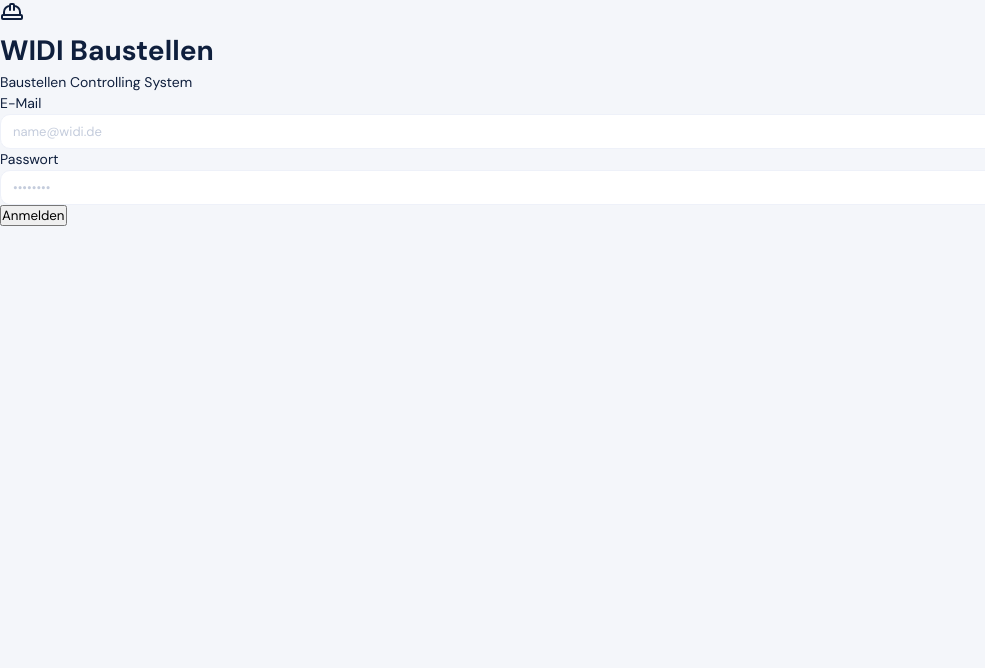
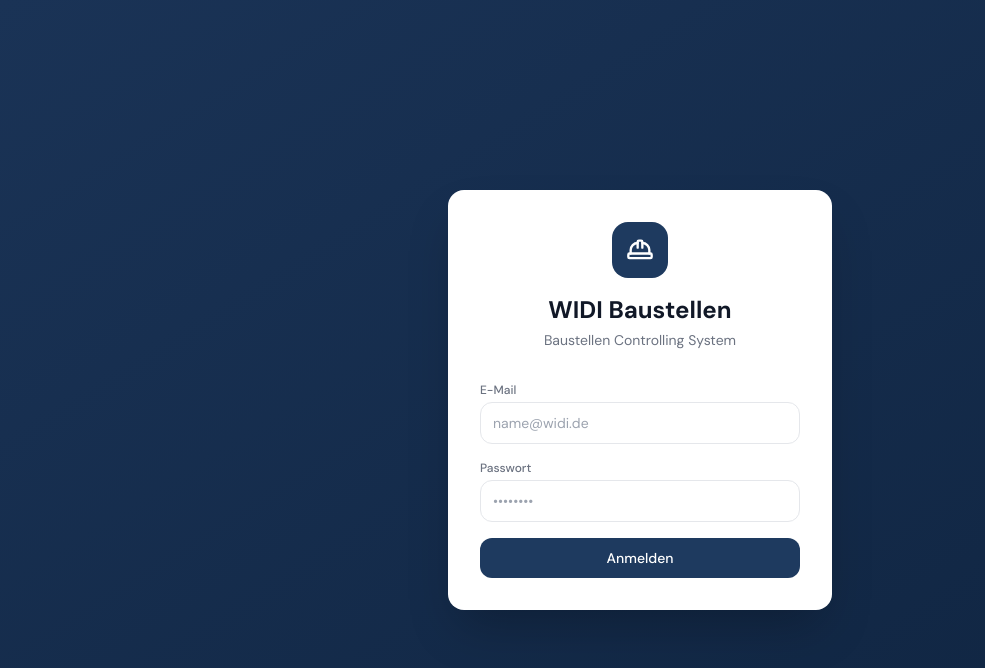
Before and after one commit to WIDI220/WIDI-Baustellen, a React (Vite) app in the folder baustellen-clean/: page / in a window 1280 px wide. Shown: the top 668 px of the page, without its empty margins (0-985 px from the left). Built offline with nearby package versions, Linux system fonts and the light colour scheme; no server answers.

Commit message:
Update index.css

```diff
--- a/baustellen-clean/src/index.css
+++ b/baustellen-clean/src/index.css
@@ -1,216 +1,56 @@
 @import url('https://fonts.googleapis.com/css2?family=DM+Sans:ital,opsz,wght@0,9..40,300;0,9..40,400;0,9..40,500;0,9..40,600;0,9..40,700;0,9..40,800;1,9..40,400&family=DM+Mono:wght@400;500&display=swap');
+@tailwind base;
+@tailwind components;
+@tailwind utilities;
 
 :root {
   --navy: #0f1f3d;
   --navy-light: #1e3a5f;
   --accent: #3b82f6;
-  --accent-dark: #1d4ed8;
   --gold: #f59e0b;
   --success: #10b981;
   --danger: #ef4444;
-  --purple: #8b5cf6;
-  --orange: #f97316;
   --bg: #f4f6fa;
-  --card: #ffffff;
-  --border: #eef1f9;
-  --text: #0f1f3d;
-  --muted: #6b7a99;
-  --subtle: #9ca3af;
-  --radius: 14px;
-  --radius-sm: 10px;
-  --shadow-sm: 0 1px 4px rgba(15,31,61,.06), 0 2px 8px rgba(15,31,61,.04);
-  --shadow: 0 2px 12px rgba(15,31,61,.08), 0 4px 20px rgba(15,31,61,.05);
-  --shadow-lg: 0 8px 30px rgba(15,31,61,.12), 0 2px 8px rgba(15,31,61,.06);
 }
-
-*, *::before, *::after { box-sizing: border-box; margin: 0; padding: 0; }
-
-html { -webkit-font-smoothing: antialiased; text-rendering: optimizeLegibility; }
 
 body {
   font-family: 'DM Sans', -apple-system, BlinkMacSystemFont, sans-serif;
-  background: var(--bg);
-  color: var(--text);
-  line-height: 1.5;
-  font-size: 14px;
+  -webkit-font-smoothing: antialiased;
 }
 
-/* ── Cards ─────────────────────────── */
+/* Custom card class */
 .card {
-  background: var(--card);
-  border-radius: var(--radius);
-  border: 1px solid var(--border);
-  box-shadow: var(--shadow-sm);
-  transition: box-shadow .2s, transform .2s;
+  background: #ffffff;
+  border-radius: 14px;
+  border: 1px solid #eef1f9;
+  box-shadow: 0 1px 4px rgba(15,31,61,.06), 0 2px 8px rgba(15,31,61,.04);
 }
-.card:hover { box-shadow: var(--shadow); }
-
-.card-interactive {
-  cursor: pointer;
-}
-.card-interactive:hover {
-  transform: translateY(-2px);
-  box-shadow: var(--shadow-lg);
+.card:hover {
+  box-shadow: 0 2px 12px rgba(15,31,61,.08), 0 4px 20px rgba(15,31,61,.05);
 }
 
-/* ── KPI Cards ─────────────────────── */
 .kpi-card {
-  position: relative;
-  overflow: hidden;
+  transition: transform .18s, box-shadow .18s;
 }
-.kpi-card::before {
-  content: '';
-  position: absolute;
-  top: 0; right: 0;
-  width: 80px; height: 80px;
-  background: radial-gradient(circle at 80% 0%, rgba(59,130,246,.06) 0%, transparent 70%);
-  pointer-events: none;
+.kpi-card:hover {
+  transform: translateY(-2px);
+  box-shadow: 0 6px 20px rgba(15,31,61,.1);
 }
 
-/* ── Progress Bars ─────────────────── */
 .progress-bar {
   transition: width .6s cubic-bezier(.4,0,.2,1);
 }
 
-/* ── Badges ────────────────────────── */
-.badge {
-  display: inline-flex;
-  align-items: center;
-  padding: 3px 9px;
-  border-radius: 20px;
-  font-size: 11px;
-  font-weight: 600;
-  line-height: 1.4;
-  letter-spacing: .01em;
-}
-
-/* ── Form Elements ─────────────────── */
-input, textarea, select {
-  font-family: inherit;
-  font-size: 13px;
-  color: var(--text);
-  background: #fff;
-  border: 1.5px solid var(--border);
-  border-radius: var(--radius-sm);
-  padding: 8px 12px;
-  outline: none;
-  transition: border-color .15s, box-shadow .15s;
-  width: 100%;
-}
-input:focus, textarea:focus, select:focus {
-  border-color: var(--accent);
-  box-shadow: 0 0 0 3px rgba(59,130,246,.12);
-}
-input::placeholder, textarea::placeholder {
-  color: #c4ccdc;
-}
-
-/* ── Buttons ───────────────────────── */
-button {
-  font-family: inherit;
-  cursor: pointer;
-}
-
-.btn {
-  display: inline-flex;
-  align-items: center;
-  justify-content: center;
-  gap: 6px;
-  padding: 8px 16px;
-  border-radius: 10px;
-  font-size: 13px;
-  font-weight: 600;
-  border: none;
-  transition: all .15s;
-  letter-spacing: .01em;
-}
-.btn-primary {
-  background: linear-gradient(135deg, #1e3a5f, #162d4a);
-  color: #fff;
-  box-shadow: 0 2px 8px rgba(30,58,95,.3);
-}
-.btn-primary:hover {
-  background: linear-gradient(135deg, #243e66, #1a3354);
-  box-shadow: 0 4px 12px rgba(30,58,95,.4);
-  transform: translateY(-1px);
-}
-.btn-outline {
-  background: #fff;
-  color: var(--text);
-  border: 1.5px solid var(--border);
-}
-.btn-outline:hover {
-  border-color: var(--accent);
-  color: var(--accent);
-  background: rgba(59,130,246,.04);
-}
-.btn-danger {
-  background: linear-gradient(135deg, #ef4444, #dc2626);
-  color: #fff;
-  box-shadow: 0 2px 8px rgba(239,68,68,.3);
-}
-
-/* ── Table ─────────────────────────── */
-table { width: 100%; border-collapse: collapse; }
-th {
-  font-size: 11px;
-  font-weight: 700;
-  text-transform: uppercase;
-  letter-spacing: .06em;
-  color: var(--muted);
-  padding: 10px 12px;
-  text-align: left;
-  border-bottom: 1.5px solid var(--border);
-}
-td {
-  padding: 11px 12px;
-  font-size: 13px;
-  border-bottom: 1px solid #f4f6fa;
-  color: var(--text);
-}
-tr:hover td { background: rgba(59,130,246,.025); }
-tr:last-child td { border-bottom: none; }
-
-/* ── Dialog/Modal ──────────────────── */
-.dialog-overlay {
-  position: fixed;
-  inset: 0;
-  background: rgba(10,20,45,.45);
-  backdrop-filter: blur(4px);
-  z-index: 50;
-  display: flex;
-  align-items: center;
-  justify-content: center;
-  padding: 20px;
-}
-.dialog-content {
-  background: #fff;
-  border-radius: 18px;
-  box-shadow: 0 20px 60px rgba(0,0,0,.2);
-  max-height: 90vh;
-  overflow-y: auto;
-  animation: dialogIn .18s cubic-bezier(.4,0,.2,1);
-}
-@keyframes dialogIn {
-  from { opacity:0; transform: scale(.96) translateY(8px); }
-  to   { opacity:1; transform: scale(1)  translateY(0);    }
-}
-
-/* ── Toast ─────────────────────────── */
-[data-sonner-toaster] {
-  font-family: 'DM Sans', sans-serif !important;
-}
-
-/* ── Scrollbar ─────────────────────── */
+/* Scrollbar */
 ::-webkit-scrollbar { width: 6px; height: 6px; }
 ::-webkit-scrollbar-track { background: transparent; }
 ::-webkit-scrollbar-thumb { background: #d4d9e8; border-radius: 99px; }
 ::-webkit-scrollbar-thumb:hover { background: #b8bfd4; }
 
-/* ── Animations ────────────────────── */
+/* Animations */
 @keyframes fadeIn {
-  from { opacity:0; transform: translateY(6px); }
-  to   { opacity:1; transform: translateY(0); }
+  from { opacity: 0; transform: translateY(6px); }
+  to   { opacity: 1; transform: translateY(0); }
 }
 .fade-in { animation: fadeIn .22s ease; }
 
@@ -220,5 +60,4 @@ tr:last-child td { border-bottom: none; }
 }
 .pulse { animation: pulse-glow 2s infinite; }
 
-/* ── Number Mono ───────────────────── */
 .mono { font-family: 'DM Mono', monospace; }
```
